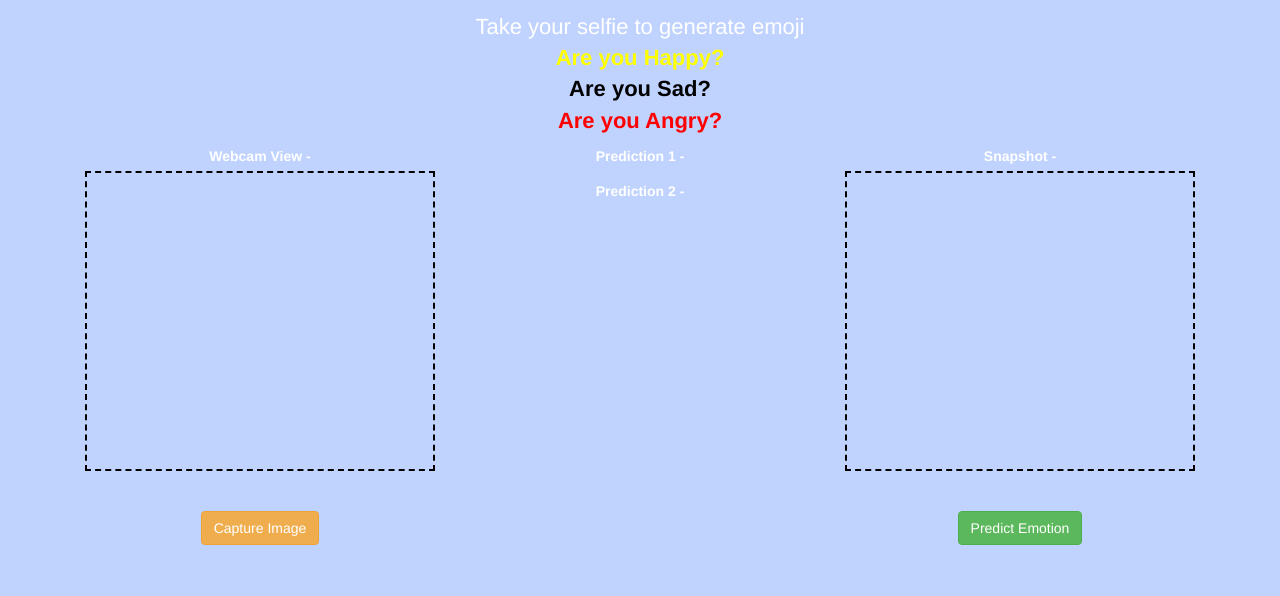
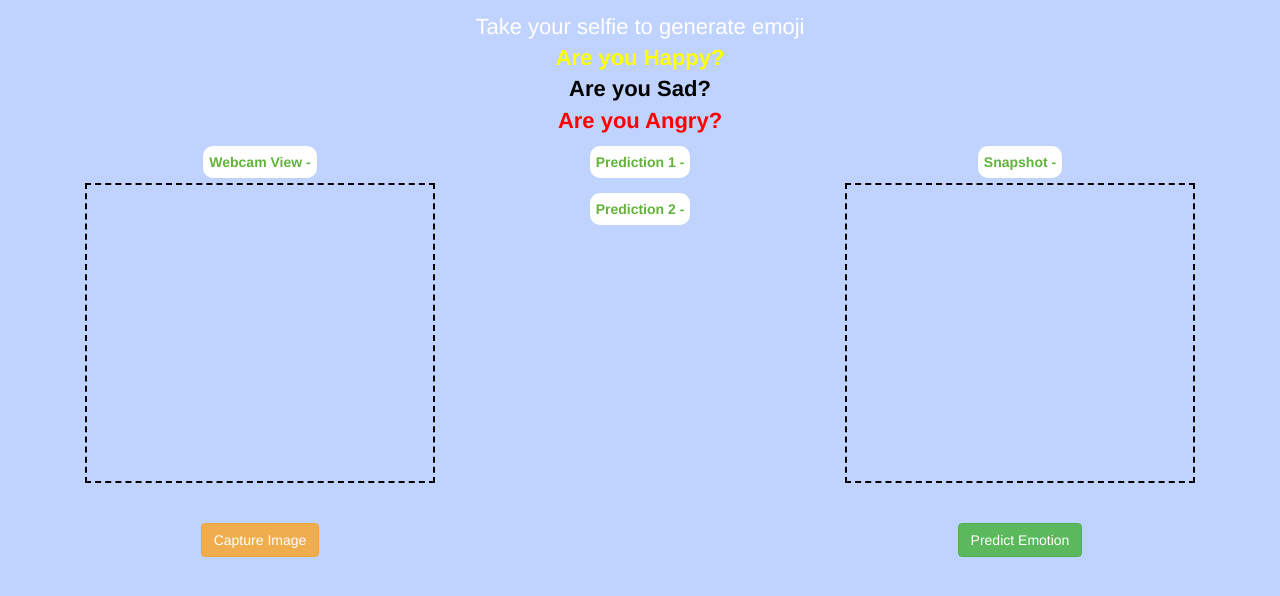
Before and after one commit to soumya12392/emotion-to-emoji, a plain HTML site: page index.html in a window 1280 px wide. Shown: the part 112-708 px from the top of the page. Drawn offline with nearby package versions, Linux system fonts and the light colour scheme; a script that the page names is missing.

Commit message:
Update style.css
Updated "style.css"

```diff
--- a/style.css
+++ b/style.css
@@ -27,3 +27,11 @@ span {
   border-radius: 10px;
   letter-spacing: 10px;
 }
+
+label {
+  font-size: 14px;
+  color: #62b33a;
+  padding: 6px;
+  border-radius: 10px;
+  background-color: #ffffff;
+}
```
